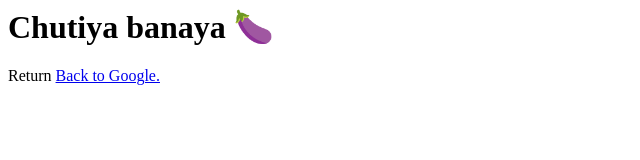
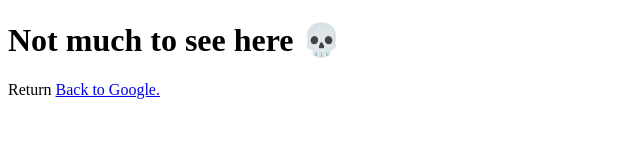
Before and after one commit to kritiayush11/Hey-Github, a plain HTML site: page frontend/blog.html in a window 1280 px wide. Shown: the whole page, without its empty margins (0-640 px from the left). Drawn offline with Linux system fonts and the light colour scheme.

Commit message:
added metadata

```diff
--- a/frontend/blog.html
+++ b/frontend/blog.html
@@ -1,5 +1,8 @@
-
+<!DOCTYPE html>
 <html>
-<h1>Chutiya banaya 🍆 </h1>
-<p>Return <a href="index.html"> Back to Google.</a></p>
+    <head></head>
+    <body>
+        <h1>Not much to see here 💀</h1>
+        <p>Return <a href="index.html"> Back to Google.</a></p>
+    </body>
 </html>
```
